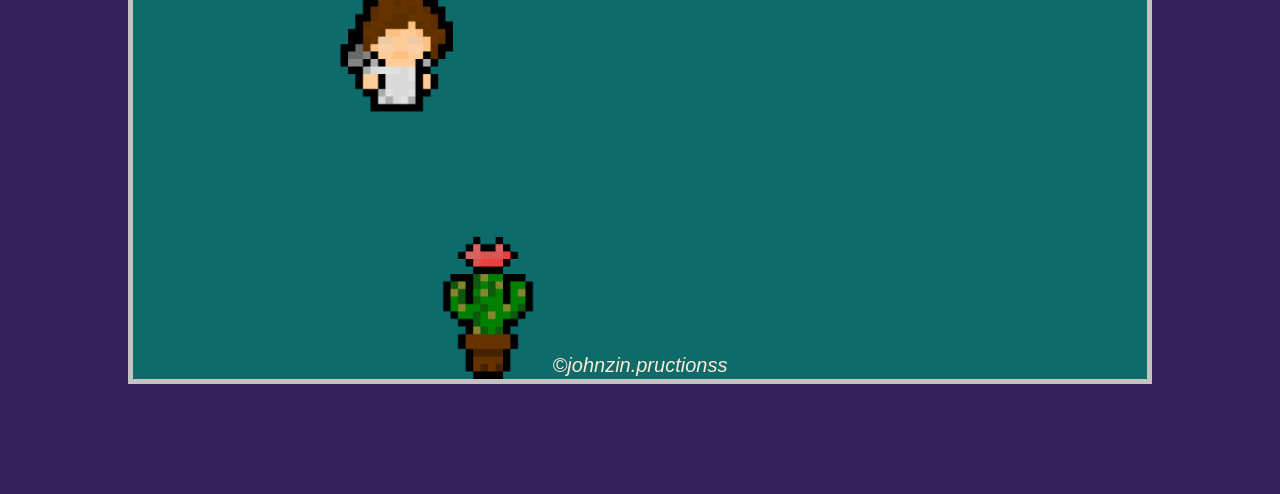
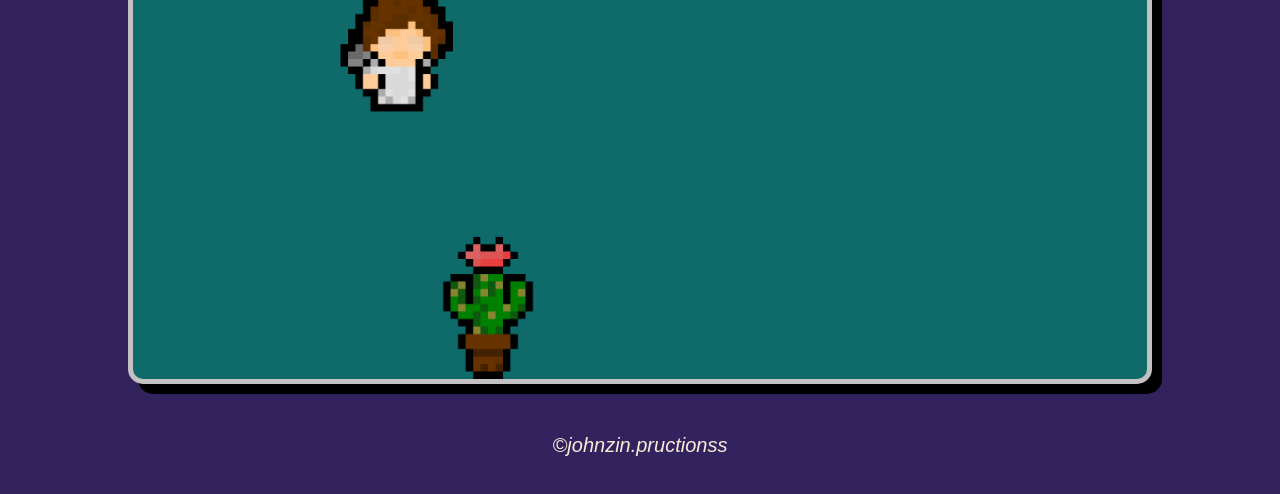
Before and after one commit to RecantoDoJohn/grz-runner-BETA, a plain HTML site: page index.html in a window 1280 px wide. Shown: the part 146-640 px from the top of the page. Drawn offline with Linux system fonts and the light colour scheme.

Commit message:
just nosense

```diff
--- a/estulus.css
+++ b/estulus.css
@@ -19,6 +19,8 @@ body {
     position: relative;
     overflow: hidden;
     font-style: italic;
+    border-radius: 15px;
+    box-shadow: #000000 10px 10px 0px;
 }
 
 .cactus {
@@ -101,10 +103,10 @@ body {
 
 footer {
     position: relative;
-
     color: antiquewhite;
     text-align: center;
     font-style: italic;
+    margin: 80px;
 
 
 }
```
